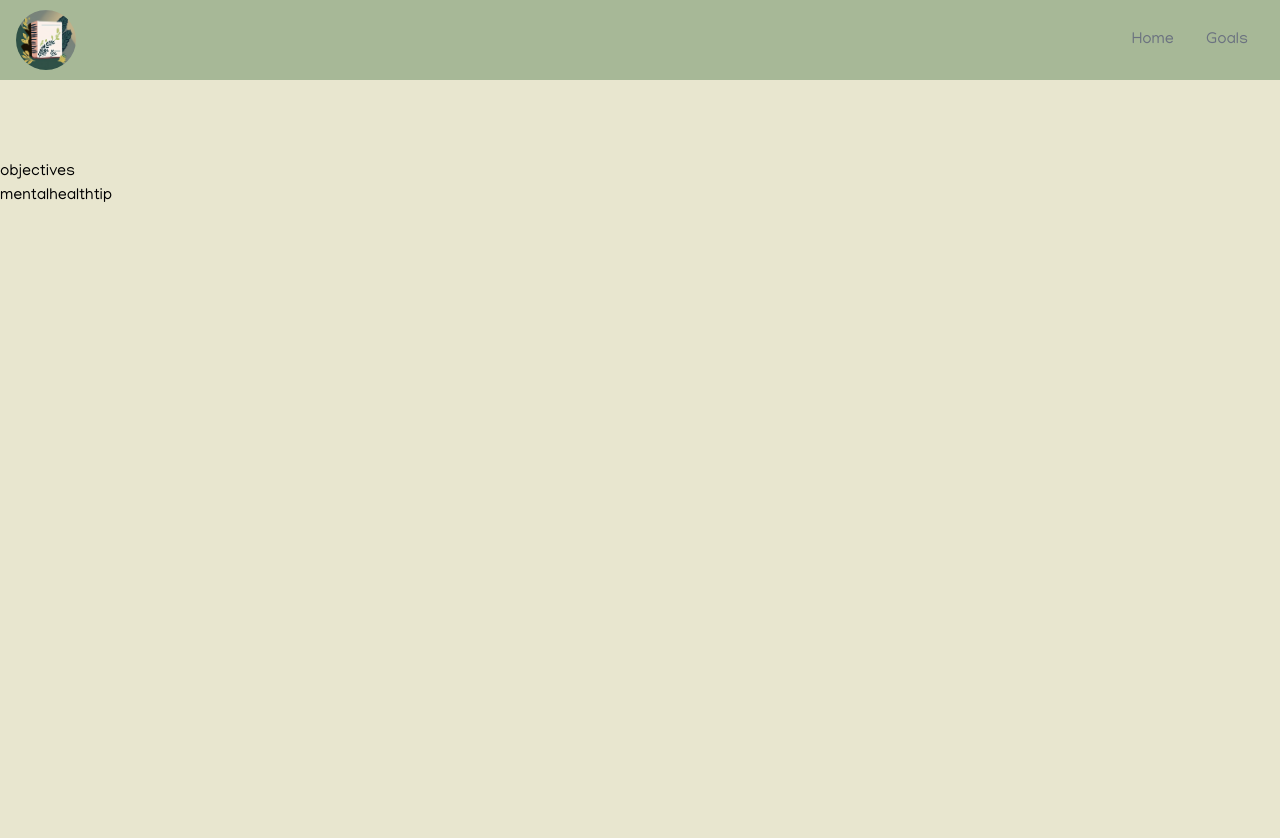
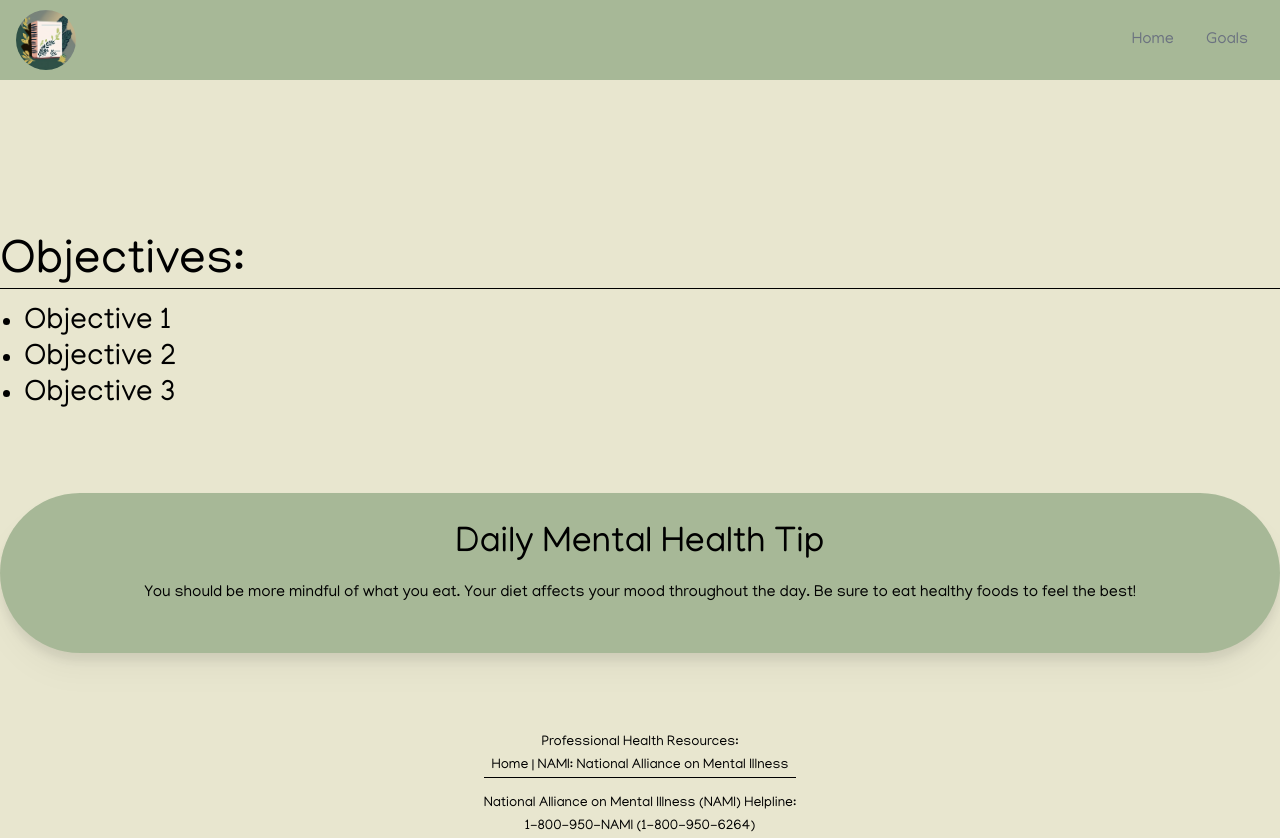
Before and after one commit to MindGardenAI/Web-UI, a Next.js app in the folder web/: page /dashboard in a window 1280 px wide. Before the commit the page ends 800 px from the top, so only its background shows below. Built offline with nearby package versions, Linux system fonts and the light colour scheme.

Commit message:
Finished styling for dashboard

```diff
--- /dev/null
+++ b/web/app/components/footer/footer.tsx
@@ -0,0 +1,14 @@
+
+const Footer = () => {
+  return (
+    <div className='mx-auto text-center'>
+      <h1 className='text-sm'>Professional Health Resources:</h1>
+      <span className='text-sm'>Home | NAMI: National Alliance on Mental Illness</span>
+      <hr className='border-black border-1 mb-4'/>
+      <p className='text-sm'>National Alliance on Mental Illness (NAMI) Helpline:</p>
+      <span className='text-sm'>1-800-950-NAMI (1-800-950-6264)</span>
+    </div>
+  )
+}
+
+export default Footer
--- a/web/app/components/navigation/index.tsx
+++ b/web/app/components/navigation/index.tsx
@@ -20,7 +20,7 @@ const Navbar = () => {
   ];
 
   return (
-    <div className="flex justify-between items-center w-full h-20 px-4 text-white bg-[var(--primary-color)] fixed nav">
+    <div className="flex z-10 justify-between items-center w-full h-20 px-4 text-white bg-[var(--primary-color)] fixed nav">
       <div>
           <Logo/>
       </div>
--- a/web/app/dashboard/mentalhealthtip.tsx
+++ b/web/app/dashboard/mentalhealthtip.tsx
@@ -1,7 +1,14 @@
 
 const DailyMentalHealth = () => {
   return (
-    <div>mentalhealthtip</div>
+    <div className="bg-[var(--primary-color)] rounded-[8rem] flex flex-col p-8 drop-shadow-xl">
+        <div>
+            <h1 className="text-4xl text-center">Daily Mental Health Tip</h1>
+        </div>
+        <div>
+            <p className="text-center text-md my-4">You should be more mindful of what you eat. Your diet affects your mood throughout the day. Be sure to eat healthy foods to feel the best!</p>
+        </div>
+    </div>
   )
 }
 
--- a/web/app/dashboard/objectives.tsx
+++ b/web/app/dashboard/objectives.tsx
@@ -1,7 +1,19 @@
 
 const ObjectivesList = () => {
   return (
-    <div>objectives</div>
+    <div className="">
+        <div>
+            <h1 className="text-5xl">Objectives:</h1>
+        </div>
+        <hr className='border-black border-1 mb-4'/>
+        <div>
+            <ul className="list-disc mx-6 text-3xl">
+                <li>Objective 1</li>
+                <li>Objective 2</li>
+                <li>Objective 3</li>
+            </ul>
+        </div>
+    </div>
   )
 }
 
--- a/web/app/dashboard/page.tsx
+++ b/web/app/dashboard/page.tsx
@@ -1,21 +1,23 @@
 'use client'
 
+import Footer from "../components/footer/footer";
 import DailyMentalHealth from "./mentalhealthtip";
 import ObjectivesList from "./objectives";
 import UserSection from "./usersection";
 
 export default function dashboard() {
     return (
-      <div className="flex flex-col">
+      <div className="flex flex-col z-0">
         <div className="container mx-auto mt-40">
           <UserSection/>
         </div>
-        <div>
+        <div className="container mx-auto mt-20">
           <ObjectivesList/>
         </div>
-        <div>
+        <div className="container mx-auto my-20">
           <DailyMentalHealth/>
         </div>
+        <Footer/>
      </div>
     );
   }
--- a/web/app/dashboard/usersection.tsx
+++ b/web/app/dashboard/usersection.tsx
@@ -10,7 +10,7 @@ const UserSection = () => {
   }
 
   return (
-    isAuthenticated && <div className='bg-[var(--primary-color)] rounded-[8rem] flex flex-col p-8'>
+    isAuthenticated && <div className='bg-[var(--primary-color)] rounded-[8rem] flex flex-col p-8 drop-shadow-xl'>
       <div className='justify-center items-center my-8'>
         <Image className='rounded-full mx-auto' src={user?.picture || filler} alt='' width={300} height={300}/>
       </div>
--- a/web/app/journal/page.tsx
+++ b/web/app/journal/page.tsx
@@ -4,11 +4,17 @@ import Studies from './studies'
 
 const Journal = () => {
   return (
-    <div className='container'>
-        <h1>Journal</h1>
-        <h2>{new Date().toDateString()}</h2>
-        <TodayEntry/>
-        <Studies/>
+    <div className='flex flex-col'>
+        <div className='container mx-0'>
+          <h1>Journal</h1>
+          <h2>{new Date().toDateString()}</h2>
+        </div>
+        <div>
+          <TodayEntry/>
+        </div>
+        <div>
+          <Studies/>
+        </div>
     </div>
   )
 }
--- a/web/app/page.tsx
+++ b/web/app/page.tsx
@@ -2,6 +2,7 @@
 import Image from 'next/image'
 import Link from 'next/link'
 import heroImage from '../public/images/heroimage.png'
+import Footer from './components/footer/footer';
 
 export default function Page() {
   return (
@@ -16,13 +17,7 @@ export default function Page() {
     <div className='mx-auto w-[67%] z-[-1]'>
     <Image className=' mx-auto rounded-full drop-shadow-lg my-10' src={heroImage} width={480} height={480} alt="Woman surrounded by plants" />
     </div>
-    <div className='mx-auto text-center'>
-      <h1 className='text-sm'>Professional Health Resources:</h1>
-      <span className='text-sm'>Home | NAMI: National Alliance on Mental Illness</span>
-      <hr className='border-black border-1 mb-4'/>
-      <p className='text-sm'>National Alliance on Mental Illness (NAMI) Helpline:</p>
-      <span className='text-sm'>1-800-950-NAMI (1-800-950-6264)</span>
-    </div>
+    <Footer/>
   </div>
   );
 }
```
